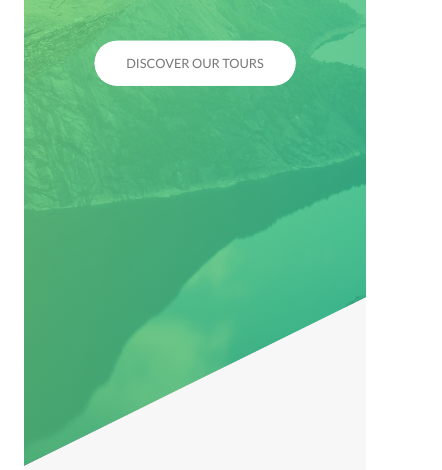
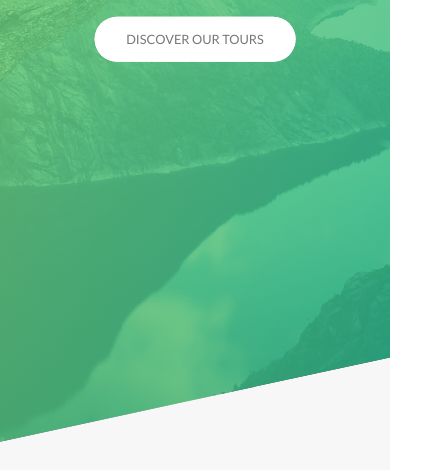
Before and after one commit to Juan321654/TouringNat, a website: page index.html in a window 390 px wide. Shown: the part 360-830 px from the top of the page, 442 px wide, since content can reach past the window. Drawn offline with Linux system fonts and the light colour scheme.

Commit message:
added media queries to grid header footer

```diff
--- a/sass/abstracts/_mixins.scss
+++ b/sass/abstracts/_mixins.scss
@@ -27,6 +27,8 @@ $breakpoint argument choices
 - tab-land
 - big-desktop
 
+ORDER: Base + typography > general layout >
+
 1em = 16px
 */
 @mixin respond($breakpoint){
--- a/sass/abstracts/_variables.scss
+++ b/sass/abstracts/_variables.scss
@@ -27,4 +27,5 @@ $default-font-size: 1.6rem;
 //GRIND
 $grid-width: 114rem;
 $gutter-vertical: 8rem;
+$gutter-vertical-small: 6rem;
 $gutter-horizontal: 6rem;
--- a/sass/base/_base.scss
+++ b/sass/base/_base.scss
@@ -29,4 +29,10 @@ html {
 
 body {
   box-sizing: border-box;
+
+  padding: 3rem;
+  @include respond(tab-port){ // width < 900?
+    font-size: 50%;
+    padding: 0;
+  }
 }
--- a/sass/base/_typography.scss
+++ b/sass/base/_typography.scss
@@ -4,7 +4,6 @@ body {
   font-size: 16px;
   line-height: 1.7;
   color: $color-grey-dark;
-  padding: 3rem;
 }
 
 .heading-primary {
@@ -25,6 +24,10 @@ body {
     animation-timing-function: ease-out;
     /* animation-iteration-count: 3; */
     /* animation-delay: 3s; */
+    @include respond(phone){
+      letter-spacing: 1rem;
+      font-family: 5rem;
+    }
   }
 
   &--sub {
@@ -33,6 +36,10 @@ body {
     font-weight: 700;
     letter-spacing: 1.75rem;
     animation: moveInRight 1s ease-out;
+
+    @include respond(phone){
+      letter-spacing: .5rem;
+    }
   }
 }
 
@@ -46,6 +53,13 @@ body {
   color: transparent;
   letter-spacing: 2px;
   transition: all .2s;
+
+  @include respond(tab-port){
+    font-size: 3rem;
+  }
+  @include respond(phone){
+    font-size: 2.5rem;
+  }
 
   &:hover {
     transform: skewY(2deg) skewX(15deg) scale(1.1);
--- a/sass/layout/_footer.scss
+++ b/sass/layout/_footer.scss
@@ -4,6 +4,10 @@
   font-size: 1.4rem;
   color: $color-grey-light-1;
   z-index: 9999;
+
+  @include respond(tab-port){
+    padding: 8rem 0;
+  }
 
   &__logo-box {
     text-align: center;
@@ -19,6 +23,11 @@
     border-top: 1px solid $color-grey-dark;
     padding-top: 2rem;
     display: inline-block;
+
+    @include respond(tab-port){
+      width: 100%;
+      text-align: center;
+    }
   }
 
   &__list {
@@ -57,5 +66,10 @@
     padding-top: 2rem;
     width: 80%;
     float: right;
+
+    @include respond(tab-port){
+      width: 100%;
+      float: none;
+    }
   }
 }
--- a/sass/layout/_grid.scss
+++ b/sass/layout/_grid.scss
@@ -4,6 +4,15 @@
 
   &:not(:last-child){
     margin-bottom: $gutter-vertical;
+
+    @include respond(tab-port) {
+      margin-bottom: $gutter-vertical-small;
+    }
+  }
+
+  @include respond(tab-port) {
+    max-width: 50rem;
+    padding: 0 3rem;
   }
 
   @include clearfix;
@@ -13,6 +22,15 @@
 
     &:not(:last-child){
       margin-right: $gutter-horizontal;
+
+      @include respond(tab-port) {
+        margin-right: 0;
+        margin-bottom: $gutter-vertical-small;
+      }
+    }
+
+    @include respond(tab-port) {
+      width:100% !important;
     }
   }
 
--- a/sass/layout/_header.scss
+++ b/sass/layout/_header.scss
@@ -10,6 +10,11 @@
   position: relative;
   -webkit-clip-path: polygon(0 0, 100% 0, 100% 75vh, 0 100%);
   clip-path: polygon(0 0, 100% 0, 100% 75vh, 0 100%);
+
+  @include respond(phone) {
+    -webkit-clip-path: polygon(0 0, 100% 0, 100% 85vh, 0 100%);
+    clip-path: polygon(0 0, 100% 0, 100% 85vh, 0 100%);
+  }
 
   &__logo-box {
     position: absolute;
--- a/sass/layout/_navigation.scss
+++ b/sass/layout/_navigation.scss
@@ -15,6 +15,15 @@
     box-shadow: 0 1rem 3rem rgba($color-black, .1);
     text-align: center;
     cursor: pointer;
+
+    @include respond(tab-port) {
+      top: 4rem;
+      right: 4rem;
+    }
+    @include respond(phone) {
+      top: 3rem;
+      right: 3rem;
+    }
   }
 
   &__background {
@@ -28,8 +37,14 @@
     z-index: 1000;
     transition: transform .8s cubic-bezier(0.86, 0, 0.07, 1);
 
-
-    // transform: scale(80)
+    @include respond(tab-port) {
+      top: 4.5rem;
+      right: 4.5rem;
+    }
+    @include respond(phone) {
+      top: 3.5rem;
+      right: 3.5rem;
+    }
   }
 
 
```
Also changed, not shown: css/style.css.
